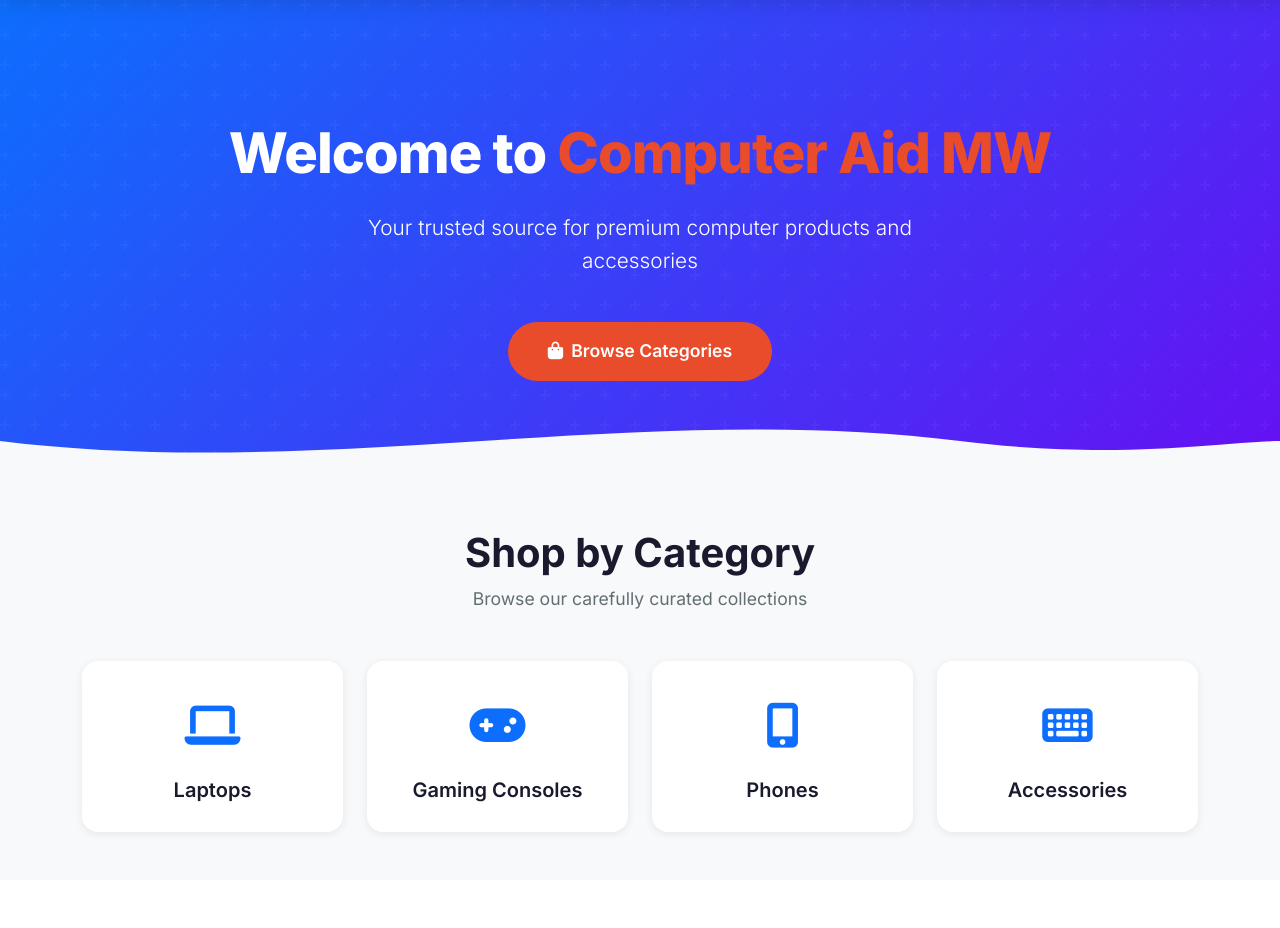
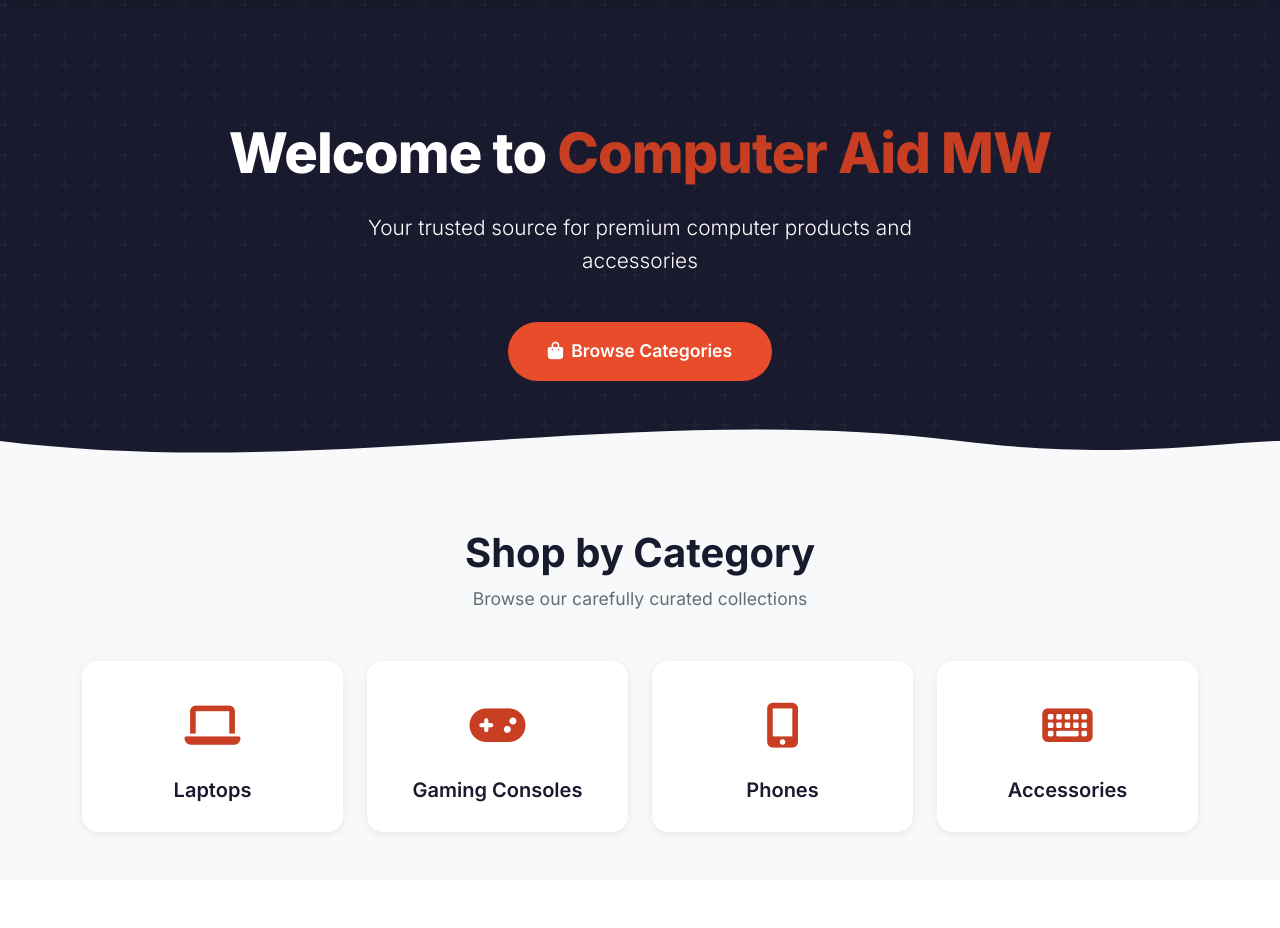
Before and after one commit to CedricNgendahimana/product-showcase, a Flask app: page / in a window 1280 px wide. Shown: the part 81-1009 px from the top of the page. Run offline with Flask 3, Linux system fonts and the light colour scheme; data that the repository does not hold is empty; parts of the project's set-up code (start-up, migrations or seed data) failed here and were passed over.

Commit message:
Apply brand colors: dark hero + orange product interactions

```diff
--- a/static/css/style.css
+++ b/static/css/style.css
@@ -1064,7 +1064,7 @@ body {
 
 .category-icon {
   font-size: 2.8rem;
-  color: #0d6efd;
+  color:#e94c2b;
   margin-bottom: 15px;
 }
 
@@ -1144,3 +1144,28 @@ body {
     height: 170px;
   }
 }
+
+/* === HERO BACKGROUND (WELCOME SECTION) === */
+.hero-section {
+    background: var(--secondary-color) !important;
+    color: #ffffff;
+}
+
+/* === ICON BRAND COLOR === */
+.category-icon i,
+.feature-item i,
+.product-overlay i,
+.hero-title span {
+    color: var(--primary-dark) !important;
+}
+
+/* === PRODUCT HOVER / ACTIVE COLOR === */
+.product-card:hover,
+.product-card:focus-within {
+    border-color: var(--primary-dark);
+    box-shadow: 0 10px 30px rgba(199, 62, 34, 0.25);
+}
+
+.product-card-link:focus-visible {
+    outline: 2px solid var(--primary-dark);
+}
```
